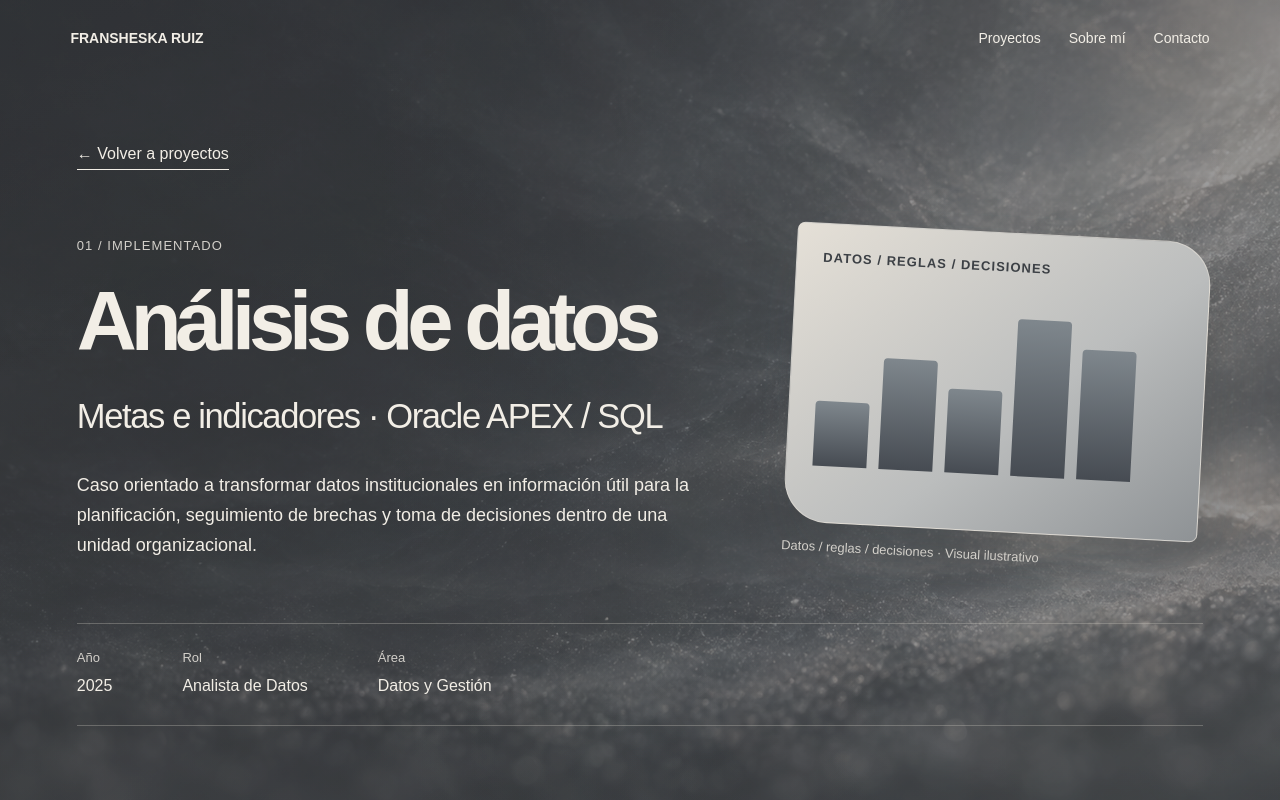
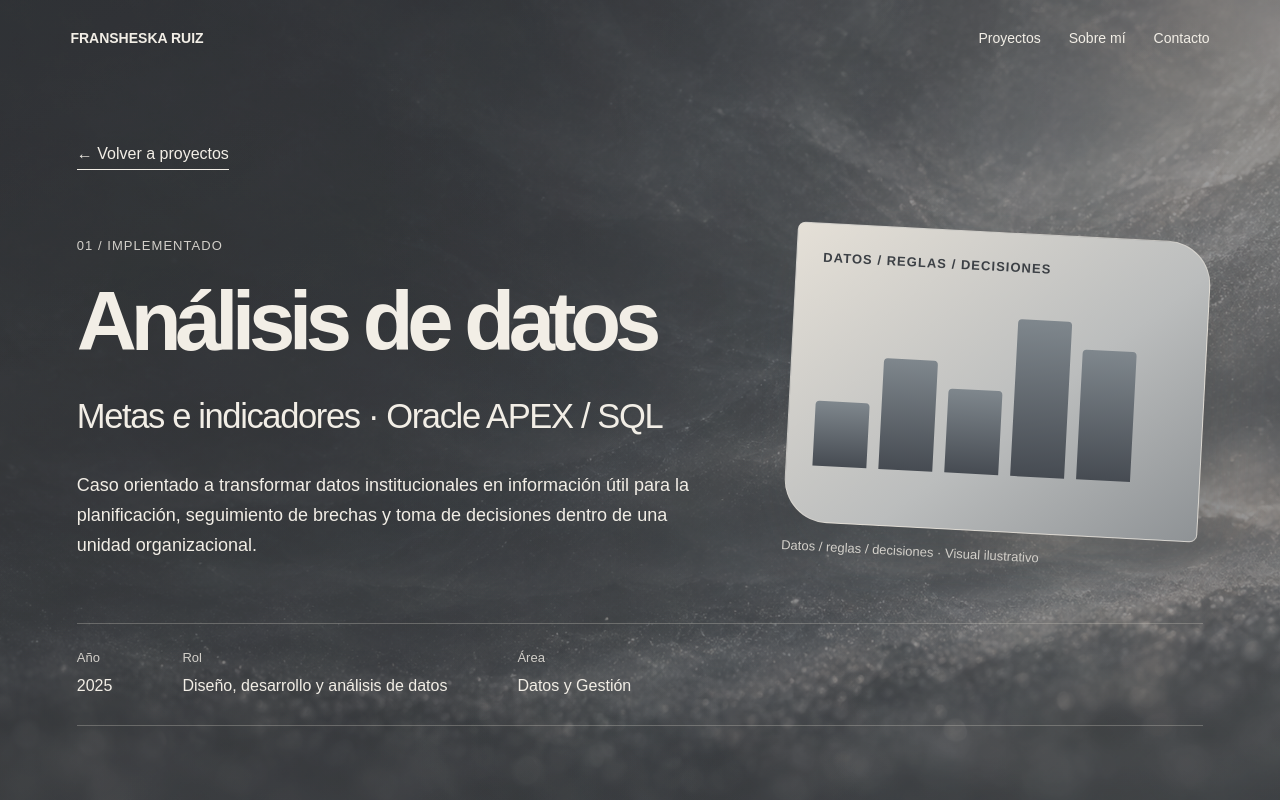
Before and after one commit to Fransheskajrb/portfolio-fransheska, a Next.js app: page /case-studies/institutional-goals in a window 1280 px wide. Shown: the top 800 px of the page. Built offline with nearby package versions, Linux system fonts and the light colour scheme.

Commit message:
Finalize case roles and integrate approved CV

```diff
--- a/src/data/caseStudies.ts
+++ b/src/data/caseStudies.ts
@@ -9,11 +9,11 @@ export const caseStudies = [
     summary:
       "Proyecto académico desarrollado a partir de una necesidad detectada por el equipo TIC de un hospital público chileno, orientado al análisis y diseño de una solución digital para apoyar la activación y coordinación del Código Azul.",
     year: "2026",
-    role: "Product Owner · Analista Funcional",
+    role: "Product Owner · Analista Funcional · Enlace con el hospital",
     category: "Transformación Digital en Salud",
     readingTime: "8 min",
     context:
-      "El proyecto nace a partir de una necesidad identificada por el equipo de Tecnologías de la Información de un hospital público chileno, relacionada con la optimización de procesos críticos de coordinación clínica.",
+      "El proyecto nace a partir de una necesidad identificada por el equipo de Tecnologías de la Información de un hospital público chileno, relacionada con la optimización de procesos críticos de coordinación clínica. Como Product Owner del proyecto académico, participo como enlace entre el hospital y el equipo de desarrollo mediante el levantamiento de necesidades, la aclaración y traducción de requerimientos y la comunicación del contexto institucional hacia el equipo. Esta participación corresponde al proyecto académico y no a un cargo formal del hospital.",
     challenge:
       "Analizar un proceso clínico crítico e identificar oportunidades para apoyar digitalmente la activación, coordinación y seguimiento de equipos de respuesta, sin exponer información sensible de la institución.",
     research:
@@ -45,7 +45,7 @@ export const caseStudies = [
     summary:
       "Caso orientado a transformar datos institucionales en información útil para la planificación, seguimiento de brechas y toma de decisiones dentro de una unidad organizacional.",
     year: "2025",
-    role: "Analista de Datos",
+    role: "Diseño, desarrollo y análisis de datos",
     category: "Datos y Gestión",
     readingTime: "5 min",
     context:
```
Also changed, not shown: 3 other files (tests, documents, lock files or other folders).
